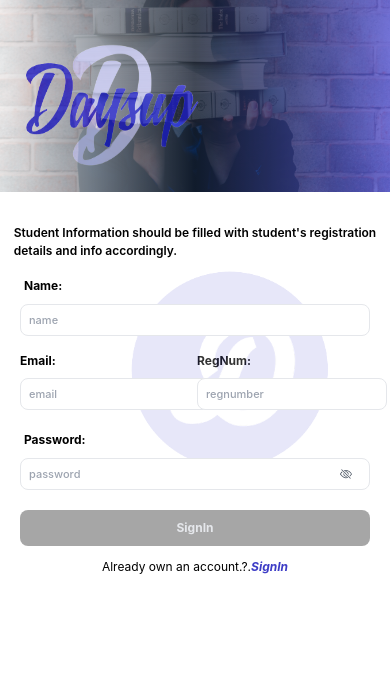
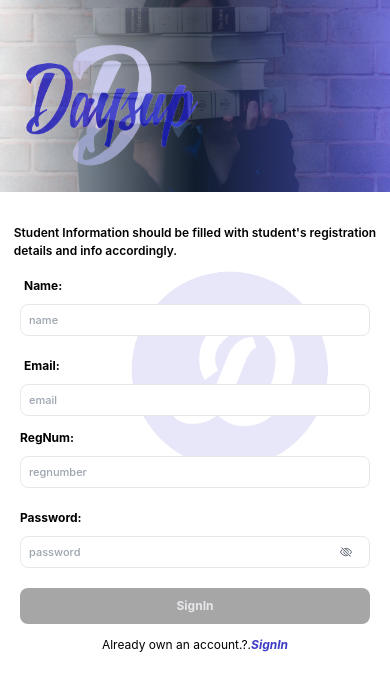
Before and after one commit to Himmiee/Daysup-dashboard, a React (Create React App) app in the folder Client/: page /register in a window 390 px wide. Shown: the top 690 px of the page. Built offline with nearby package versions, Linux system fonts and the light colour scheme.

Commit message:
deploy fix

```diff
--- a/Client/src/pages/Authentication/Register.js
+++ b/Client/src/pages/Authentication/Register.js
@@ -84,8 +84,8 @@ const RegisterComponent = () => {
                   className=""
                 />
               </label>
-              <div className="more -ml-1 my-2 grid grid-cols-2 sm:flex w-[330px] sm:w-[405px] gap-6  sm:gap-2">
-                <label className="font-bold ml-1 text-[12px] sm:w-1/2">
+              <div className="more sm:-ml-1 my-2 sm:flex w-[350px]  sm:w-[405px] gap-6  sm:gap-2">
+                <label className="font-bold ml-1 text-[12px]  sm:w-1/2">
                   Email:
                   <InputComponent
                     handleChange={(e) => {
@@ -95,7 +95,7 @@ const RegisterComponent = () => {
                     className=""
                   />
                 </label>
-                <label className="font-bold text-[12px] ml-1 sm:w-1/2">
+                <label className="font-bold text-[12px] sm:ml-1 sm:w-1/2">
                   RegNum:
                   <InputComponent
                     handleChange={(e) => {
@@ -106,7 +106,7 @@ const RegisterComponent = () => {
                   />
                 </label>
               </div>
-              <label className="font-bold ml-1 text-[12px]">
+              <label className="font-bold sm:ml-1 text-[12px]">
                 Password:
                 <InputComponent
                   handleChange={(e) => {
```
